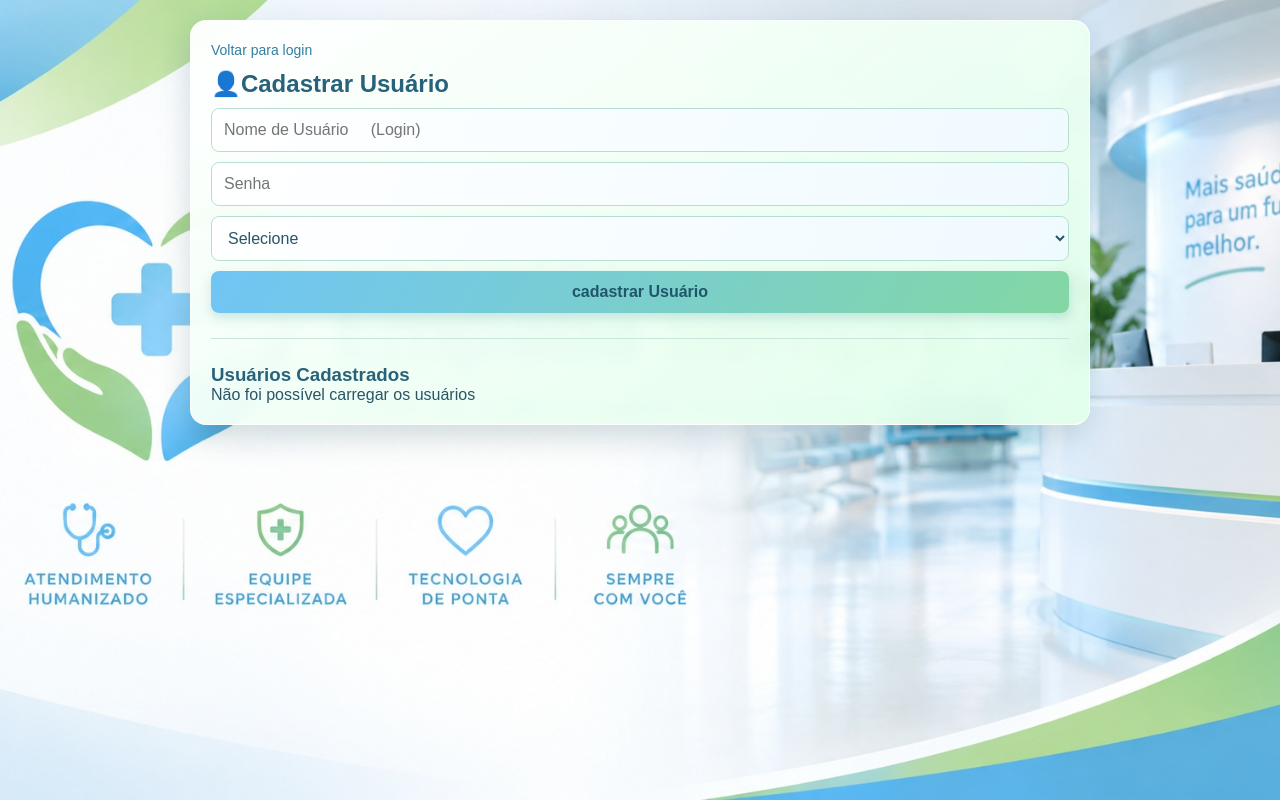
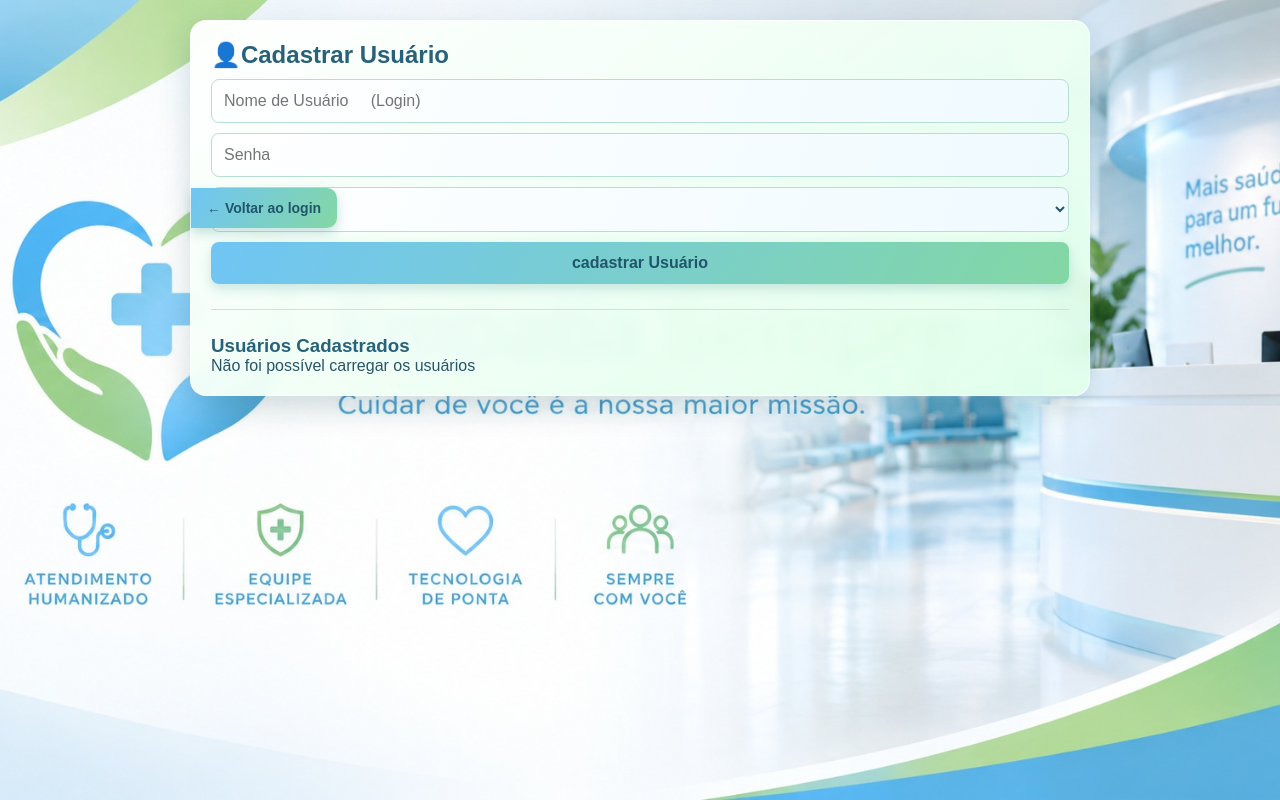
Before and after one commit to Felipe367/Sentinela, a website: page frontend/admin.html in a window 1280 px wide. Drawn offline with Linux system fonts and the light colour scheme; no server answers.

Commit message:
commit changes

```diff
--- a/frontend/admin.html
+++ b/frontend/admin.html
@@ -9,7 +9,7 @@
 <body>
 
 <div class="container">
-  <a href="index.html" class="link-voltar">Voltar para login</a>
+  <a class="login-back-button" href="index.html">← Voltar ao login</a>
   <h2>👤Cadastrar Usuário</h2>
 
   <form id="formUsuario">
--- a/frontend/css/style.css
+++ b/frontend/css/style.css
@@ -213,6 +213,37 @@ button:focus-visible {
   text-decoration: underline;
 }
 
+.login-back-button {
+  position: fixed;
+  top: 50%;
+  left: 0;
+  z-index: 10;
+  width: auto;
+  margin: 0;
+  padding: 12px 16px;
+  border: 0;
+  border-radius: 0 10px 10px 0;
+  background: linear-gradient(120deg, #70c5f5, #83d7a4);
+  box-shadow: 0 5px 12px rgba(66, 157, 150, 0.3);
+  color: #20566a;
+  font-size: 14px;
+  font-weight: bold;
+  text-decoration: none;
+  transform: translateY(-50%);
+  transition: background 0.3s, box-shadow 0.3s, padding 0.3s;
+}
+
+.login-back-button:hover {
+  padding-left: 20px;
+  background: linear-gradient(120deg, #5bb4eb, #6fc991);
+  box-shadow: 0 7px 16px rgba(66, 157, 150, 0.4);
+}
+
+.login-back-button:focus-visible {
+  outline: 3px solid rgba(40, 98, 122, 0.65);
+  outline-offset: 3px;
+}
+
 .btn-abrir-tv,
 .btn-atualizar {
   width: auto;
```
Also changed, not shown: frontend/atendimento.html (+1 -0 lines), frontend/medicacoes.html (+2 -0 lines), frontend/medico.html (+2 -0 lines), frontend/triagem.html (+1 -0 lines), frontend/tv.html (+15 -1 lines).
